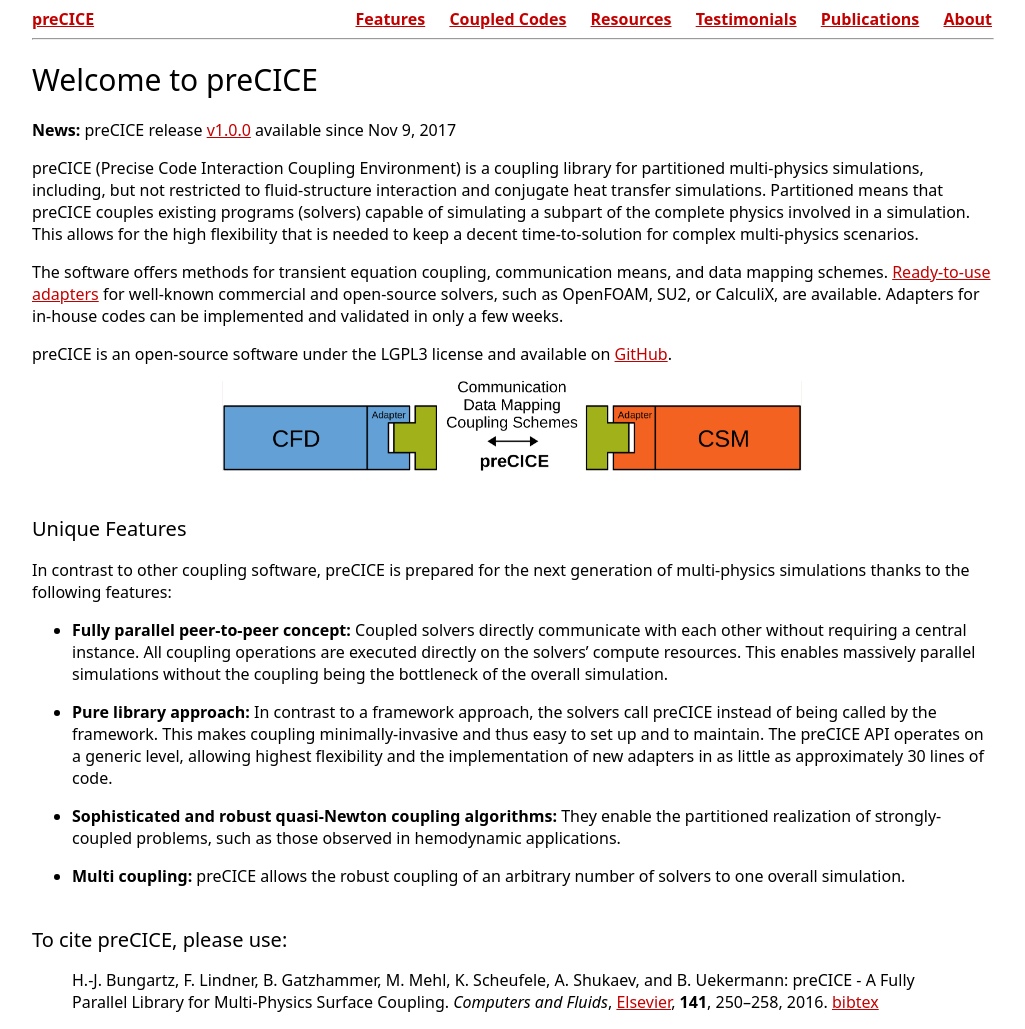
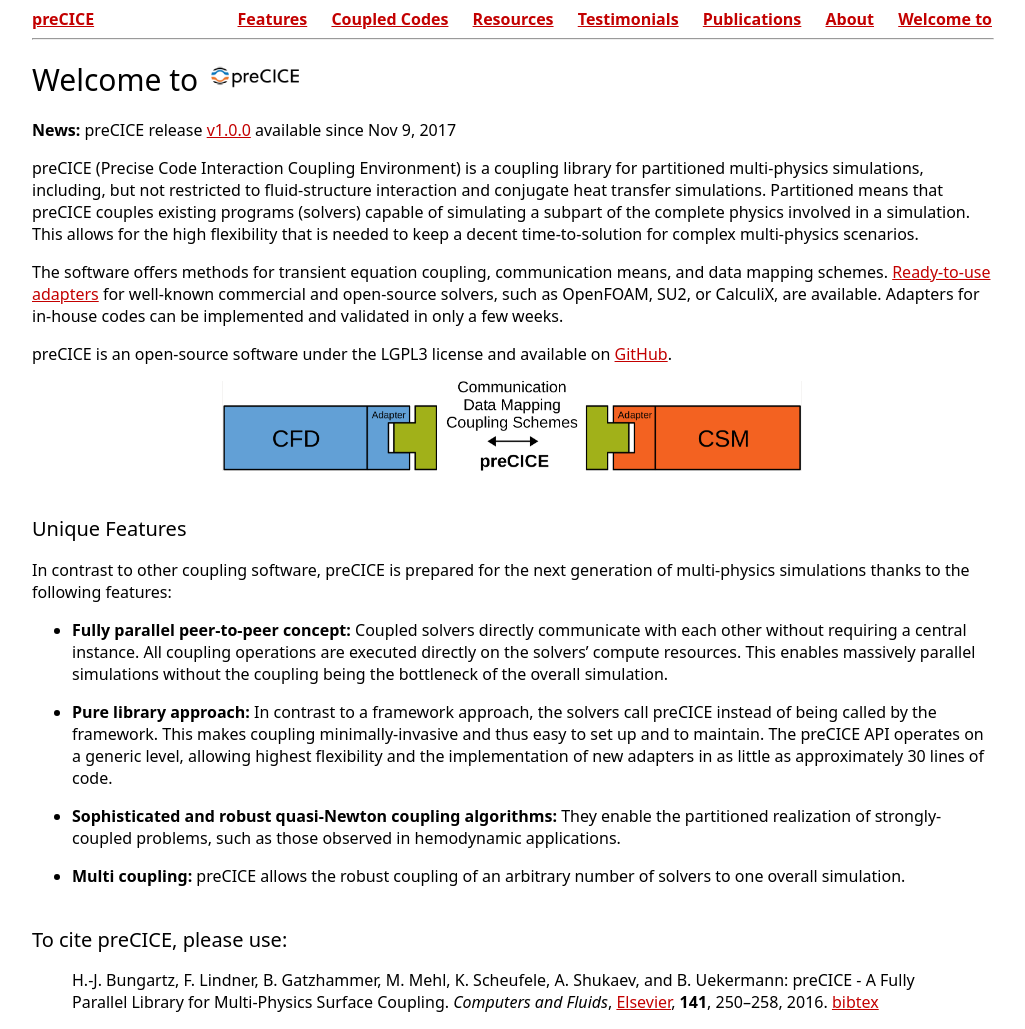
Before and after one commit to precice/precice.github.io_old, a Jekyll site: the page built from index.md, in a window 1280 px wide. Shown: the whole page, without its empty margins (128-1153 px from the left). Built offline with Jekyll 4.4.1, drawn with Linux system fonts in a browser that asks for light colours; our own code applies the rules of GitHub Pages for plain Markdown files.

Commit message:
added logo

```diff
--- a/index.md
+++ b/index.md
@@ -5,7 +5,7 @@
 ---
 
 
-# Welcome to preCICE
+# Welcome to <img src="http://www.precice.org/assets/precice.png" height="30px">
 
 **News:** preCICE release [v1.0.0](https://github.com/precice/precice/releases/tag/v1.0.0) available since Nov 9, 2017
 
```
Also changed, not shown: assets/precice.png (added).
